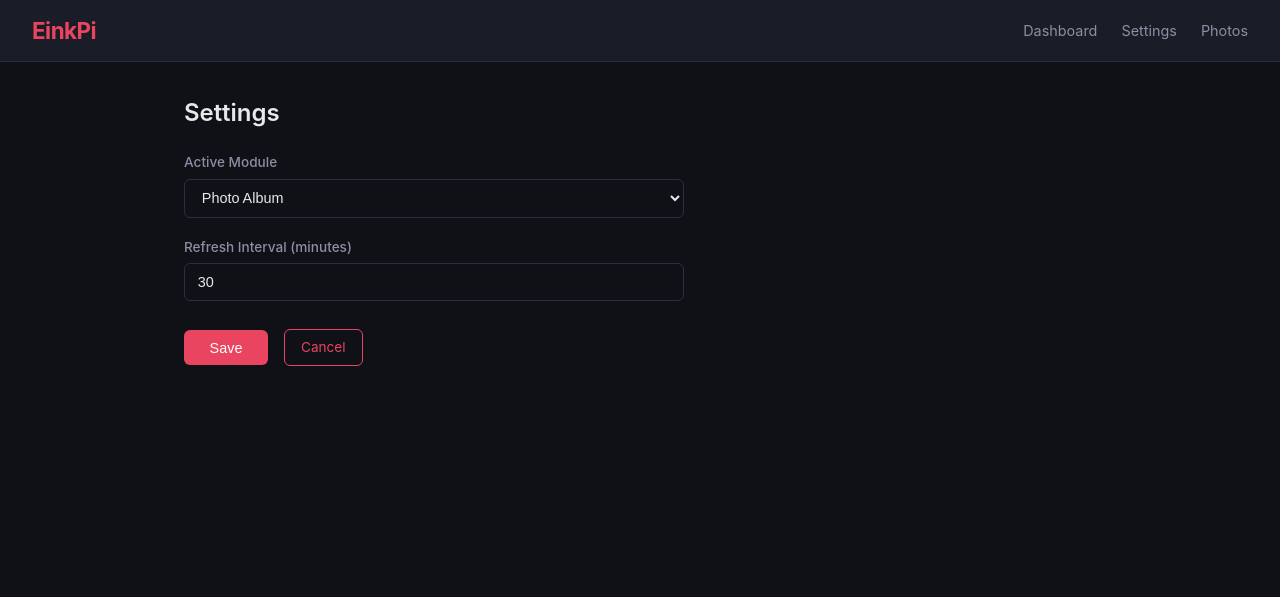
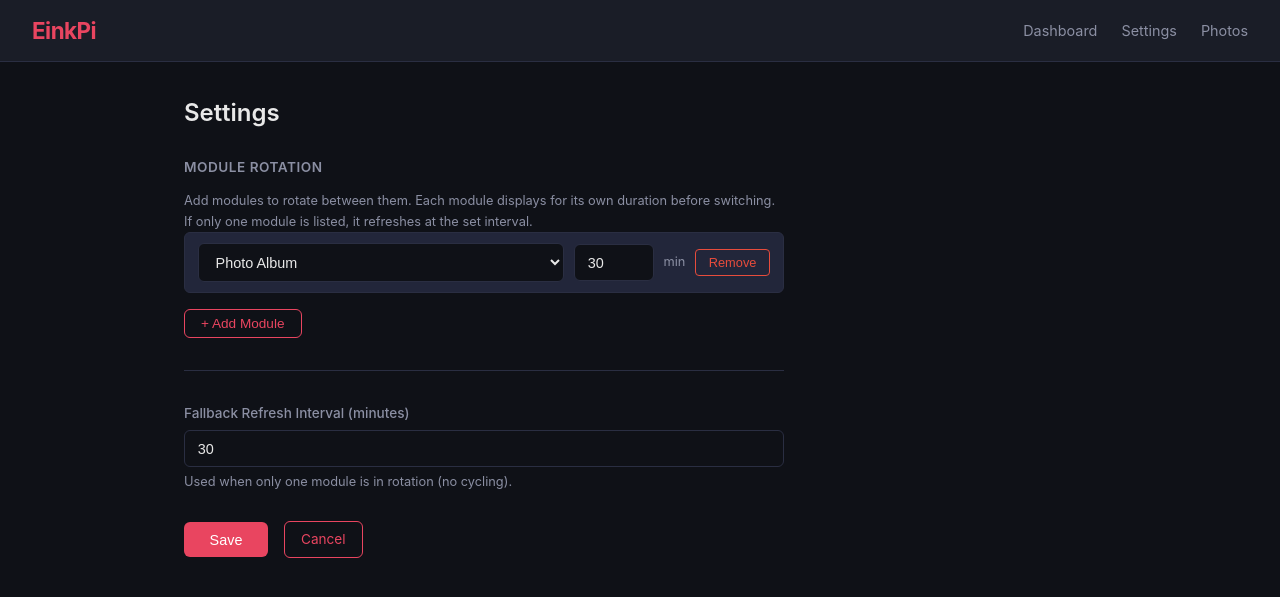
Before and after one commit to neoblast-cz/eink-custom-build, a Flask app: page /settings in a window 1280 px wide. Shown: the top 597 px of the page. Run offline with Flask 3, Linux system fonts and the light colour scheme.

Commit message:
Add module rotation support
Modules now cycle on configurable durations (e.g. Calendar 5min, Photos 5min).
Settings UI updated with rotation builder.

Co-Authored-By: Claude Opus 4.6 <noreply@anthropic.com>

```diff
--- a/app.py
+++ b/app.py
@@ -36,8 +36,8 @@ def main():
     display = DisplayDriver()
     renderer = Renderer(config, MODULE_REGISTRY, display)
     scheduler = Scheduler(
-        refresh_callback=renderer.render_and_display,
-        get_interval_fn=lambda: config.refresh_minutes,
+        render_module_fn=renderer.render_and_display,
+        config=config,
     )
 
     scheduler.start()
--- a/core/config.py
+++ b/core/config.py
@@ -50,5 +50,14 @@ class Config:
     def active_module(self):
         return self.get("active_module", default="calendar")
 
+    @property
+    def rotation(self) -> list:
+        """List of {"module": "name", "duration_minutes": N} entries."""
+        return self.get("rotation", default=[])
+
+    @property
+    def rotation_enabled(self) -> bool:
+        return len(self.rotation) > 1
+
     def module_settings(self, name: str) -> dict:
         return self.get("modules", name, default={})
--- a/core/renderer.py
+++ b/core/renderer.py
@@ -10,8 +10,9 @@ class Renderer:
         self.modules = module_registry
         self.display = display
 
-    def render_and_display(self):
-        module_name = self.config.active_module
+    def render_and_display(self, module_name=None):
+        if module_name is None:
+            module_name = self.config.active_module
         module = self.modules.get(module_name)
 
         if module is None:
--- a/static/style.css
+++ b/static/style.css
@@ -298,3 +298,25 @@ input[type="file"] {
   text-align: center;
   padding: 3rem 0;
 }
+
+/* Rotation entries */
+.rotation-entry {
+  display: flex;
+  align-items: center;
+  gap: 0.6rem;
+  margin-bottom: 0.5rem;
+  background: var(--card);
+  border: 1px solid var(--border);
+  border-radius: 6px;
+  padding: 0.6rem 0.8rem;
+}
+
+.rotation-entry select {
+  width: auto;
+  flex: 1;
+}
+
+.rotation-entry input[type="number"] {
+  width: 80px;
+  flex: none;
+}
--- a/web/routes.py
+++ b/web/routes.py
@@ -25,6 +25,7 @@ def create_app(config, module_registry, scheduler):
             active_module=config.active_module,
             modules=module_registry,
             refresh_minutes=config.refresh_minutes,
+            rotation=config.rotation,
         )
 
     @app.route("/settings", methods=["GET", "POST"])
@@ -34,11 +35,32 @@ def create_app(config, module_registry, scheduler):
                 int(request.form.get("refresh_minutes", 30)),
                 "display", "refresh_interval_minutes",
             )
-            config.set(request.form.get("active_module", "calendar"), "active_module")
+
+            # Build rotation list from parallel form arrays
+            rot_modules = request.form.getlist("rotation_module")
+            rot_durations = request.form.getlist("rotation_duration")
+            rotation = []
+            for mod, dur in zip(rot_modules, rot_durations):
+                rotation.append({
+                    "module": mod,
+                    "duration_minutes": int(dur) if dur else 5,
+                })
+            config.set(rotation, "rotation")
+
+            # Set active_module to the first rotation entry for fallback
+            if rotation:
+                config.set(rotation[0]["module"], "active_module")
+
             config.save()
             return redirect(url_for("index"))
+
+        rotation = config.rotation
+        if not rotation:
+            # Default: show current active module
+            rotation = [{"module": config.active_module, "duration_minutes": config.refresh_minutes}]
+
         return render_template(
-            "settings.html", config=config, modules=module_registry
+            "settings.html", config=config, modules=module_registry, rotation=rotation
         )
 
     @app.route("/module/<name>", methods=["GET", "POST"])
--- a/web/templates/settings.html
+++ b/web/templates/settings.html
@@ -2,23 +2,61 @@
 {% block title_suffix %} - Settings{% endblock %}
 {% block content %}
 <h2>Settings</h2>
-<form method="POST" class="settings-form">
-  <label for="active_module">Active Module</label>
-  <select id="active_module" name="active_module">
-    {% for name, module in modules.items() %}
-    <option value="{{ name }}" {% if name == config.active_module %}selected{% endif %}>
-      {{ module.DISPLAY_NAME }}
-    </option>
+<form method="POST" class="settings-form" style="max-width: 600px;">
+
+  <h3>Module Rotation</h3>
+  <p class="hint">Add modules to rotate between them. Each module displays for its own duration before switching. If only one module is listed, it refreshes at the set interval.</p>
+
+  <div id="rotationList">
+    {% for entry in rotation %}
+    <div class="rotation-entry">
+      <select name="rotation_module">
+        {% for name, module in modules.items() %}
+        <option value="{{ name }}" {% if name == entry.module %}selected{% endif %}>
+          {{ module.DISPLAY_NAME }}
+        </option>
+        {% endfor %}
+      </select>
+      <input type="number" name="rotation_duration" value="{{ entry.duration_minutes }}" min="1" max="1440" style="width: 80px;">
+      <span class="hint" style="margin: 0;">min</span>
+      <button type="button" class="btn-danger" onclick="this.parentElement.remove()">Remove</button>
+    </div>
     {% endfor %}
-  </select>
+  </div>
 
-  <label for="refresh_minutes">Refresh Interval (minutes)</label>
+  <button type="button" class="btn-secondary" onclick="addRotationEntry()" style="margin-top: 0.5rem;">+ Add Module</button>
+
+  <hr>
+
+  <label for="refresh_minutes">Fallback Refresh Interval (minutes)</label>
   <input type="number" id="refresh_minutes" name="refresh_minutes"
          value="{{ config.refresh_minutes }}" min="1" max="1440">
+  <p class="hint">Used when only one module is in rotation (no cycling).</p>
 
   <div class="form-actions">
     <button type="submit" class="btn-primary">Save</button>
     <a href="/" class="btn-secondary">Cancel</a>
   </div>
 </form>
+
+<template id="rotationTemplate">
+  <div class="rotation-entry">
+    <select name="rotation_module">
+      {% for name, module in modules.items() %}
+      <option value="{{ name }}">{{ module.DISPLAY_NAME }}</option>
+      {% endfor %}
+    </select>
+    <input type="number" name="rotation_duration" value="5" min="1" max="1440" style="width: 80px;">
+    <span class="hint" style="margin: 0;">min</span>
+    <button type="button" class="btn-danger" onclick="this.parentElement.remove()">Remove</button>
+  </div>
+</template>
+
+<script>
+function addRotationEntry() {
+  const tmpl = document.getElementById('rotationTemplate');
+  const clone = tmpl.content.cloneNode(true);
+  document.getElementById('rotationList').appendChild(clone);
+}
+</script>
 {% endblock %}
```
Also changed, not shown: core/scheduler.py (+28 -17 lines), web/templates/index.html (+7 -0 lines).
